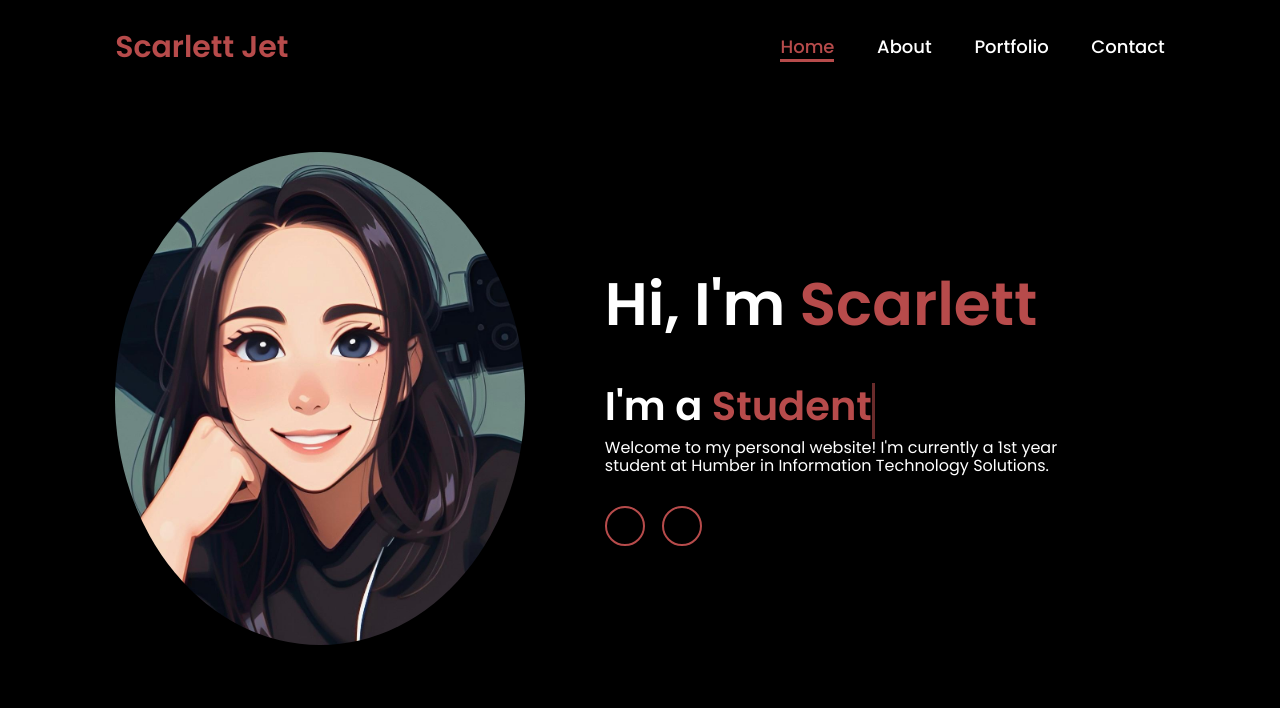
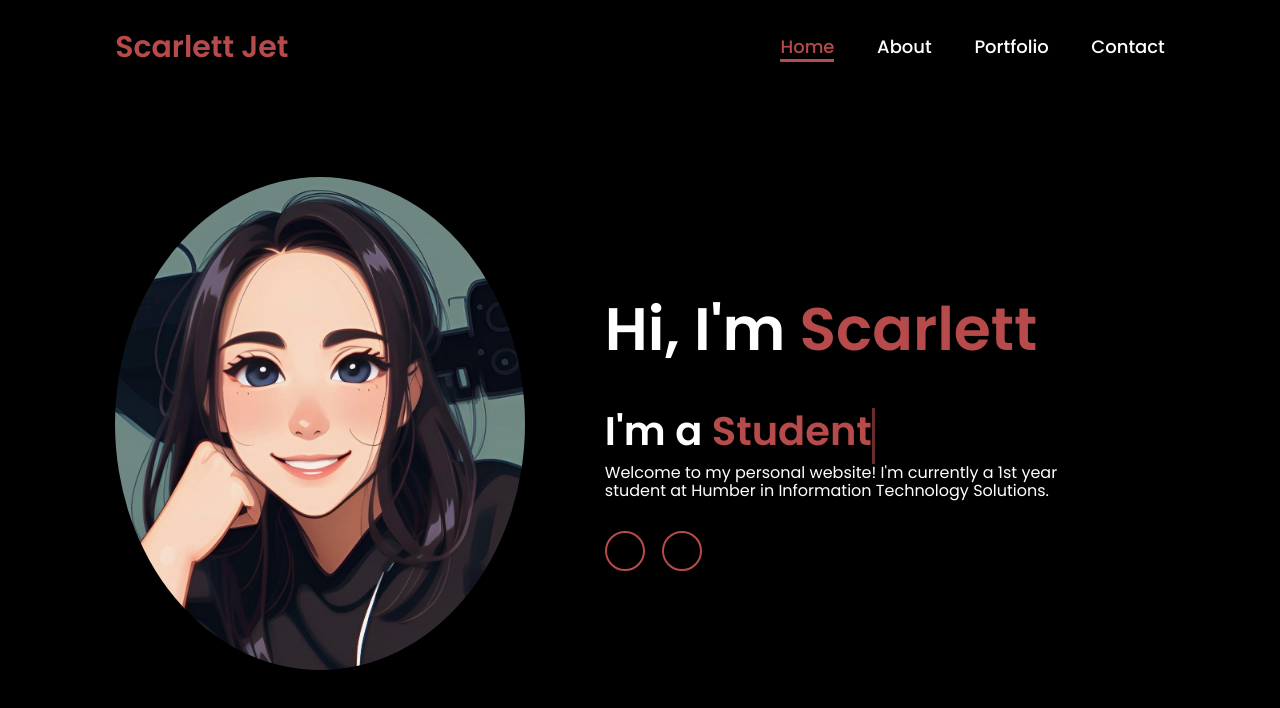
Before and after one commit to Jscarrs/Personal-website, a plain HTML site: page index.html in a window 1280 px wide. Drawn offline with Linux system fonts and the light colour scheme; a script that the page names is missing; some icons are missing.

Commit message:
contact css updated, removed padding-bottom

```diff
--- a/css/main.css
+++ b/css/main.css
@@ -109,6 +109,8 @@ section{
     align-items: center;
     gap: 8rem;
     background-color: black;
+    margin-bottom: 0;
+    padding-bottom: 0;
 }
 
 .home .home-content h1{
```
